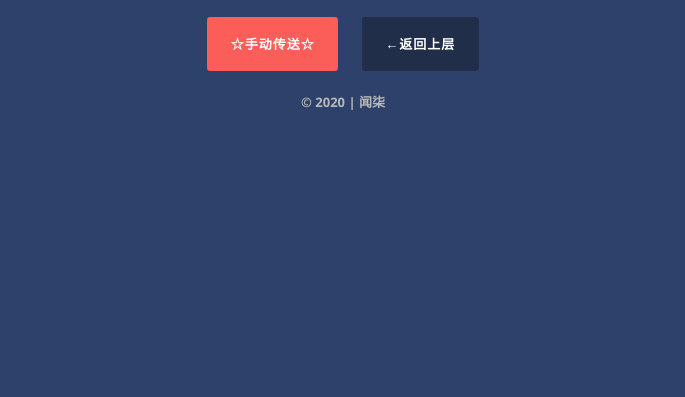
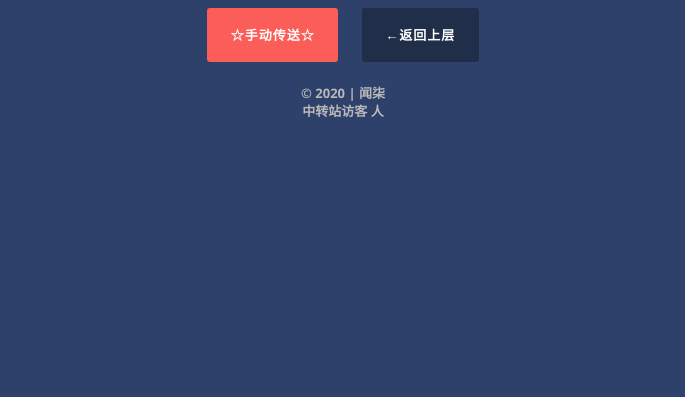
Before and after one commit to WenqiOfficial/wenqiofficial.github.io, a plain HTML site: page index.html in a window 1280 px wide. Shown: the part 403-800 px from the top of the page, without its empty margins (297-982 px from the left). Drawn offline with nearby package versions, Linux system fonts and the light colour scheme; some packages are replaced by stand-ins of ours; a script that the page names is missing.

Commit message:
Add files via upload

```diff
--- a/index.html
+++ b/index.html
@@ -11,7 +11,7 @@
 	<link rel="stylesheet" href="css/reset.css"> <!-- CSS reset -->
 	<link rel="stylesheet" href="css/style.css"> <!-- Resource style -->
 	<script src="js/modernizr.js"></script> <!-- Modernizr -->
-
+  	<script async src="//busuanzi.ibruce.info/busuanzi/2.3/busuanzi.pure.mini.js"></script>
 	<title>秘密の小屋 | 闻柒</title>
 </head>
 <body>
@@ -25,7 +25,9 @@
 				<a href="#" onClick="javascript :history.back(-1);" class="cd-btn">←返回上层</a>
 			</p>
 		</div>
-	<p style="text-align: center; font-size: 13px; color: #b9b9b9;">&copy; 2020 | 闻柒</p>
+	<p style="text-align: center; font-size: 13px; color: #b9b9b9;">&copy; 2020 | 闻柒<br><span id="busuanzi_container_site_uv">
+  中转站访客 <span id="busuanzi_value_site_uv"></span> 人
+</span></p>
 	</div>
 </section>
 
```
